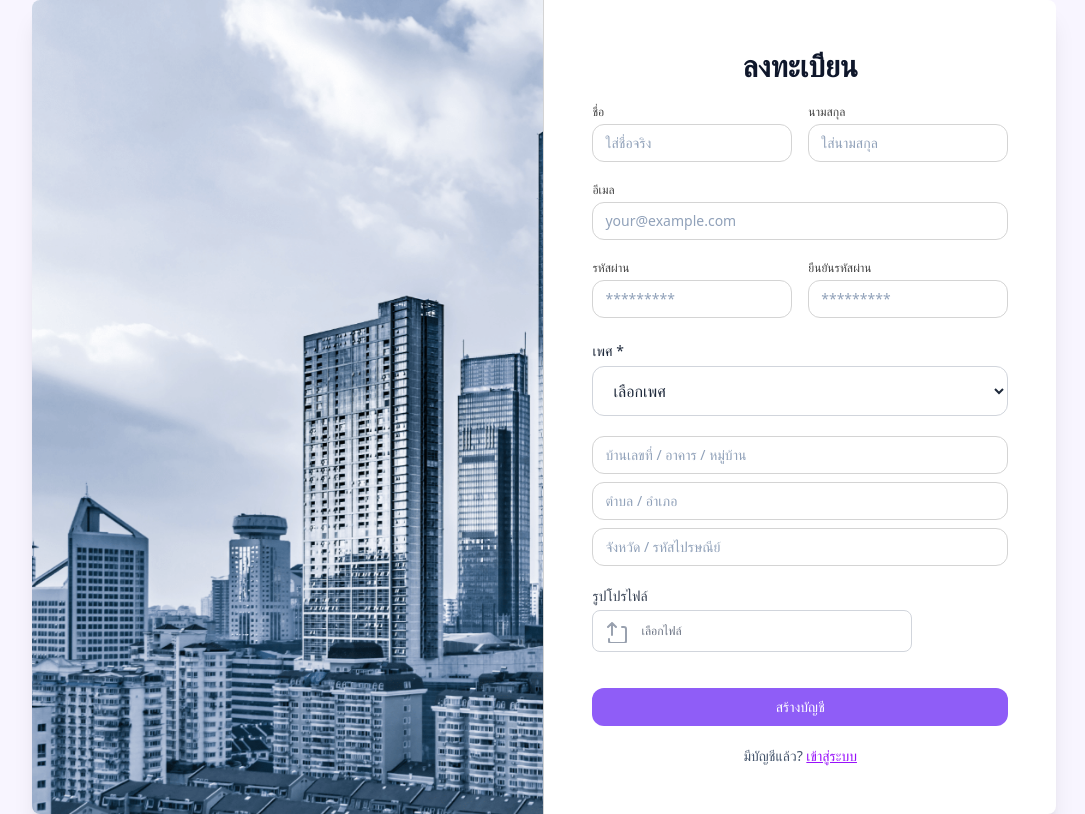
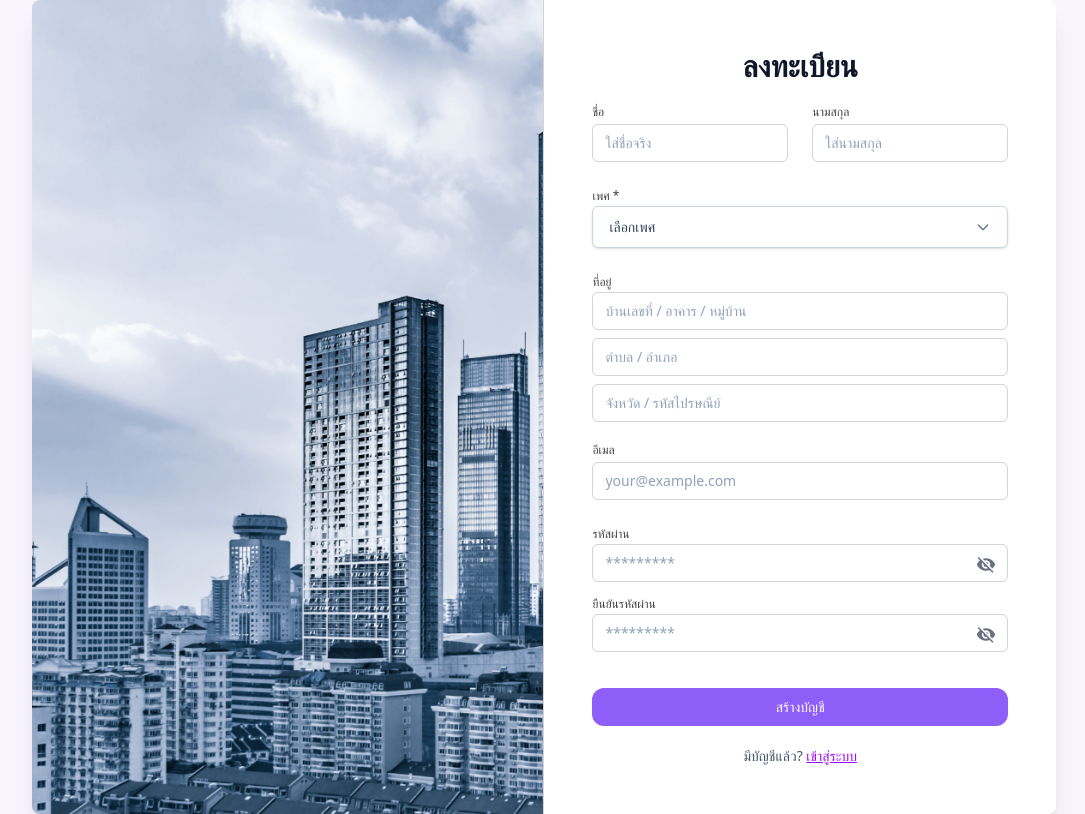
Before and after one commit to Peerawat-Nakinchat/InternProject, a Vue app in the folder intern_pj/: page /registerPage in a window 1280 px wide. Shown: the whole page, without its empty margins (96-1181 px from the left). Built offline with nearby package versions, Linux system fonts and the light colour scheme; no server answers; the HTML template or start-up script is replaced by a standard one.

Commit message:
Update register

```diff
--- a/intern_pj/package.json
+++ b/intern_pj/package.json
@@ -21,6 +21,7 @@
     "@mdi/font": "^7.4.47",
     "@tailwindcss/postcss": "^4.1.17",
     "@vue/compiler-sfc": "^3.5.24",
+    "axios": "^1.13.2",
     "pinia": "^3.0.3",
     "postcss": "^8.5.6",
     "tailwindcss": "^4.1.17",
--- a/intern_pj/src/components/base/BaseInput.vue
+++ b/intern_pj/src/components/base/BaseInput.vue
@@ -8,7 +8,7 @@
       v-bind="$attrs"
       :type="type"
       v-model="innerValue"
-      class="w-full rounded-xl border px-3 py-2 text-sm border-neutral-300 bg-white focus:outline-none focus:ring-2 focus:ring-primary-200 focus:border-primary-500 placeholder:text-slate-400"
+      class="w-full rounded-md border px-3 py-2 text-sm border-neutral-300 bg-white focus:outline-none focus:ring-2 focus:ring-primary-200 focus:border-primary-500 placeholder:text-slate-400"
     />
     <p v-if="error" class="text-xs text-red-500">
       {{ error }}
--- a/intern_pj/src/pages/RegisterPage.vue
+++ b/intern_pj/src/pages/RegisterPage.vue
@@ -20,71 +20,79 @@
       </div>
 
       <!-- Name -->
-      <div class="grid grid-cols-1 md:grid-cols-2 gap-4">
+      <div class="grid grid-cols-1 md:grid-cols-2 gap-6">
         <BaseInput
           v-model="form.name"
           label="ชื่อ"
           placeholder="ใส่ชื่อจริง"
           :disabled="isLoading"
           required
+          class="w-full"
         />
+
         <BaseInput
           v-model="form.surname"
           label="นามสกุล"
           placeholder="ใส่นามสกุล"
           :disabled="isLoading"
           required
-        />
-      </div>
-
-      <!-- Email -->
-      <BaseInput
-        v-model="form.email"
-        label="อีเมล"
-        type="email"
-        placeholder="your@example.com"
-        :disabled="isLoading"
-        required
-      />
-
-      <!-- Password -->
-      <div class="grid grid-cols-1 md:grid-cols-2 gap-4">
-        <BaseInput
-          v-model="form.password"
-          label="รหัสผ่าน"
-          type="password"
-          placeholder="*********"
-          :disabled="isLoading"
-          required
-        />
-        <BaseInput
-          v-model="form.confirm_password"
-          label="ยืนยันรหัสผ่าน"
-          type="password"
-          placeholder="*********"
-          :disabled="isLoading"
-          required
+          class="w-full"
         />
       </div>
 
       <!-- Gender -->
-      <div>
-        <label class="text-sm font-medium">เพศ *</label>
-        <select
-          v-model="form.sex"
-          required
-          :disabled="isLoading"
-          class="w-full mt-1 border border-gray-300 rounded-xl px-4 py-3 bg-white focus:border-purple-600"
+      <div class="space-y-1 relative">
+        <label class="text-xs font-medium text-neutral-700">เพศ *</label>
+
+        <!-- Selected box -->
+        <div
+          class="w-full rounded-md px-4 py-2.5 bg-white border border-slate-300 text-slate-700 text-sm shadow-sm cursor-pointer flex items-center justify-between transition-all hover:border-purple-400"
+          @click="open = !open"
         >
-          <option disabled value="">เลือกเพศ</option>
-          <option value="M">ชาย</option>
-          <option value="F">หญิง</option>
-          <option value="O">อื่น ๆ</option>
-        </select>
+          <span>
+            {{ selectedSexLabel || 'เลือกเพศ' }}
+          </span>
+
+          <svg
+            class="w-4 h-4 text-slate-500 transition-transform"
+            :class="open ? 'rotate-180' : ''"
+            fill="none" viewBox="0 0 24 24" stroke="currentColor"
+          >
+            <path stroke-linecap="round" stroke-linejoin="round" stroke-width="2" d="M19 9l-7 7-7-7" />
+          </svg>
+        </div>
+
+        <!-- Dropdown -->
+        <div
+          v-if="open"
+          class="absolute z-20 mt-1 w-full bg-white border border-slate-200 rounded-md shadow-lg overflow-hidden"
+        >
+          <div
+            class="px-4 py-2 text-sm text-slate-700 hover:bg-purple-50 cursor-pointer transition"
+            @click="selectSex('M')"
+          >
+            ชาย
+          </div>
+
+          <div
+            class="px-4 py-2 text-sm text-slate-700 hover:bg-purple-50 cursor-pointer transition"
+            @click="selectSex('F')"
+          >
+            หญิง
+          </div>
+
+          <div
+            class="px-4 py-2 text-sm text-slate-700 hover:bg-purple-50 cursor-pointer transition"
+            @click="selectSex('O')"
+          >
+            อื่น ๆ
+          </div>
+        </div>
       </div>
 
       <!-- Address -->
       <div class="space-y-2">
+        <label class="text-xs font-medium text-neutral-700">ที่อยู่</label>
         <BaseInput
           v-model="form.address1"
           placeholder="บ้านเลขที่ / อาคาร / หมู่บ้าน"
@@ -98,48 +106,50 @@
         />
       </div>
 
-      <!-- Profile Image -->
-      <div>
-        <label class="block text-sm font-medium text-gray-700 mb-1">รูปโปรไฟล์</label>
+      <!-- Email -->
+      <BaseInput
+        v-model="form.email"
+        label="อีเมล"
+        type="email"
+        placeholder="your@example.com"
+        :disabled="isLoading"
+        required
+        class="w-full"
+      />
 
-        <div
-          class="flex items-center gap-3 border border-gray-300 rounded-lg px-3 py-2 cursor-pointer hover:border-purple-500 transition w-full max-w-xs"
-          :class="{ 'opacity-50 cursor-not-allowed': isLoading }"
-          @click="!isLoading && $refs.fileInput.click()"
-        >
-          <template v-if="previewImage">
-            <img
-              :src="previewImage"
-              alt="Preview"
-              class="w-10 h-10 rounded-full object-cover shrink-0"
-            />
-            <span class="text-xs text-gray-500 truncate">เปลี่ยนรูป</span>
-          </template>
+      <!-- Password -->
+      <div class="space-y-2">
+        <div class="w-full relative">
+          <label class="text-xs font-medium text-neutral-700">รหัสผ่าน</label>
+          <input
+            :type="showPassword ? 'text' : 'password'"
+            v-model="form.password"
+            placeholder="*********"
+            class="w-full rounded-md border px-3 py-2 text-sm border-neutral-300 bg-white focus:outline-none focus:ring-2 focus:ring-primary-200 focus:border-primary-500 placeholder:text-slate-400"
+          />
 
-          <template v-else>
-            <svg
-              class="w-6 h-6 text-gray-400 shrink-0"
-              fill="none"
-              stroke="currentColor"
-              viewBox="0 0 24 24"
-            >
-              <path
-                stroke-linecap="round"
-                stroke-linejoin="round"
-                stroke-width="2"
-                d="M7 16V4m0 0L3 8m4-4l4 4m6 0h2a2 2 0 012 2v12a2 2 0 01-2 2H6a2 2 0 01-2-2v-2"
-              />
-            </svg>
-            <span class="text-xs text-gray-500 truncate">เลือกไฟล์</span>
-          </template>
+          <!-- Icon -->
+          <i
+            :class="showPassword ? 'mdi mdi-eye' : 'mdi mdi-eye-off'"
+            class="absolute top-1/2 right-3 -translate-y-1/2 text-xl text-gray-500 cursor-pointer hover:text-primary mt-3.5"
+            @click="showPassword = !showPassword"
+          />
+        </div>
 
+        <div class="w-full relative">
+          <label class="text-xs font-medium text-neutral-700">ยืนยันรหัสผ่าน</label>
           <input
-            type="file"
-            ref="fileInput"
-            accept="image/*"
-            @change="uploadImage"
-            :disabled="isLoading"
-            class="hidden"
+            :type="showConfirm ? 'text' : 'password'"
+            v-model="form.confirm_password"
+            placeholder="*********"
+            class="w-full rounded-md border px-3 py-2 text-sm border-neutral-300 bg-white focus:outline-none focus:ring-2 focus:ring-primary-200 focus:border-primary-500 placeholder:text-slate-400"
+          />
+
+          <!-- Icon -->
+          <i
+            :class="showConfirm ? 'mdi mdi-eye' : 'mdi mdi-eye-off'"
+            class="absolute top-1/2 right-3 -translate-y-1/2 text-xl text-gray-500 cursor-pointer hover:text-primary mt-3.5"
+            @click="showConfirm = !showConfirm"
           />
         </div>
       </div>
@@ -158,12 +168,13 @@
 </template>
 
 <script setup>
-import { ref, watch } from 'vue'
+import { ref, watch, computed} from 'vue'
 import { useRouter } from 'vue-router'
 import { useAuthStore } from '@/stores/auth'
 import BaseInput from '@/components/base/BaseInput.vue'
 import BaseButton from '@/components/base/BaseButton.vue'
 import AuthLayout from '@/layouts/AuthLayout.vue'
+
 
 const router = useRouter()
 const authStore = useAuthStore()
@@ -179,9 +190,25 @@ const form = ref({
   address1: '',
   address2: '',
   address3: '',
-  profile_image: null,
 })
 
+const open = ref(false);
+const dropdownRef = ref(null);
+
+const selectedSexLabel = computed(() => {
+  if (form.value.sex === "M") return "ชาย";
+  if (form.value.sex === "F") return "หญิง";
+  if (form.value.sex === "O") return "อื่น ๆ";
+  return "";
+});
+
+const selectSex = (value) => {
+  form.value.sex = value;
+  open.value = false;
+};
+
+const showPassword = ref(false)
+const showConfirm = ref(false)
 const isLoading = ref(false)
 const errorMessage = ref('')
 const successMessage = ref('')
@@ -193,24 +220,6 @@ watch(
   () => (form.value.full_name = `${form.value.name} ${form.value.surname}`.trim()),
 )
 
-// อัพโหลดรูปภาพ
-const uploadImage = (event) => {
-  const file = event.target.files[0]
-  if (file) {
-    // ตรวจสอบขนาดไฟล์ (จำกัดที่ 5MB)
-    if (file.size > 5 * 1024 * 1024) {
-      errorMessage.value = 'ขนาดไฟล์ต้องไม่เกิน 5MB'
-      return
-    }
-
-    const reader = new FileReader()
-    reader.onload = (e) => {
-      previewImage.value = e.target.result
-      form.value.profile_image = e.target.result // เก็บ base64
-    }
-    reader.readAsDataURL(file)
-  }
-}
 
 // ส่งฟอร์ม
 const submitForm = async () => {
```
Also changed, not shown: 1 other file (tests, documents, lock files or other folders).
